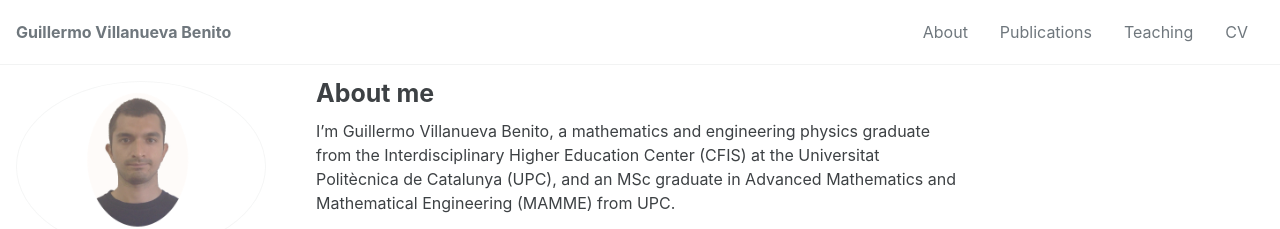
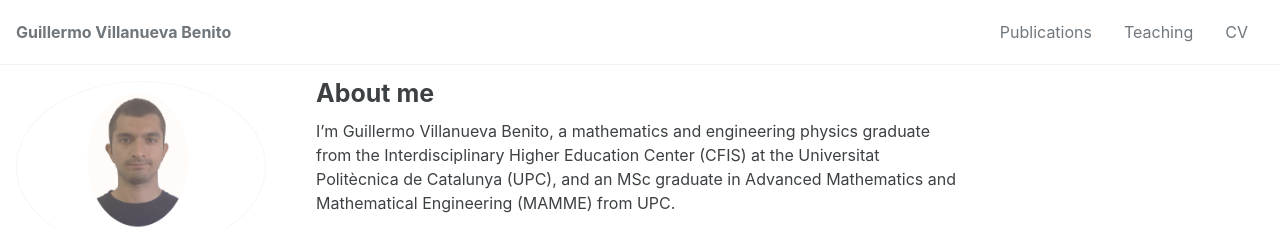
Before and after one commit to guillermovillanuevabenito/guillermovillanuevabenito.github.io, a Jekyll site: the page built from index.md, in a window 1280 px wide. Shown: the top 229 px of the page. Built offline with Jekyll 4.4.1, drawn with Linux system fonts in a browser that asks for light colours; cached includes are drawn as plain includes.

Commit message:
Remove About from the menu and the link on the sidebar photo

```diff
--- a/_data/navigation.yml
+++ b/_data/navigation.yml
@@ -1,6 +1,4 @@
 main:
-  - title: "About"
-    url: /
   - title: "Publications"
     url: /publications/
   - title: "Teaching"
--- a/_includes/author-profile.html
+++ b/_includes/author-profile.html
@@ -5,9 +5,7 @@
 
   {% if author.avatar %}
     <div class="author__avatar">
-      <a href="{{ author.home | default: '/' | absolute_url }}">
-        <img src="{{ author.avatar | relative_url }}" alt="{{ author.name }}" itemprop="image" class="u-photo">
-      </a>
+      <img src="{{ author.avatar | relative_url }}" alt="{{ author.name }}" itemprop="image" class="u-photo">
     </div>
   {% endif %}
 
```
